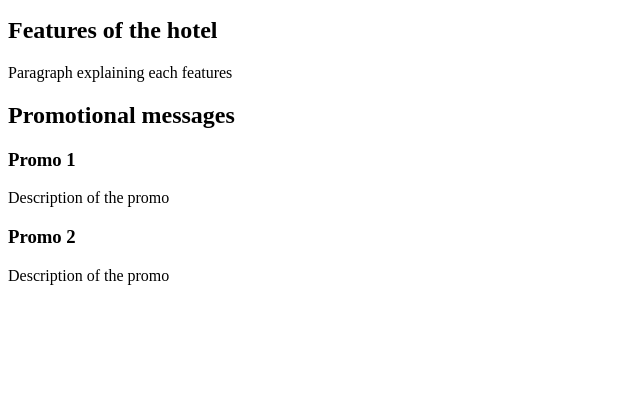
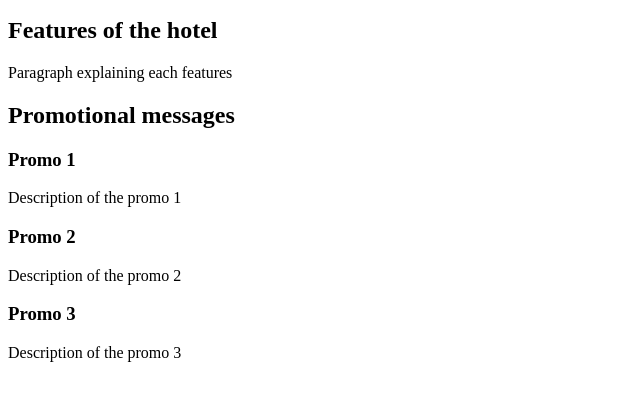
Before and after one commit to manuelwilly/iat339-summer2016-demo, a plain HTML site: page index.html in a window 1280 px wide. Shown: the part 101-502 px from the top of the page, without its empty margins (0-640 px from the left). Drawn offline with Linux system fonts and the light colour scheme.

```diff
--- a/index.html
+++ b/index.html
@@ -17,10 +17,13 @@
 	<h2>Promotional messages</h2>
 
 	<h3>Promo 1</h3>
-	<p>Description of the promo</p>
+	<p>Description of the promo 1</p>
 
 	<h3>Promo 2</h3>
-	<p>Description of the promo</p>
+	<p>Description of the promo 2</p>
+
+	<h3>Promo 3</h3>
+	<p>Description of the promo 3</p>
 </body>
 
 </html>
```
